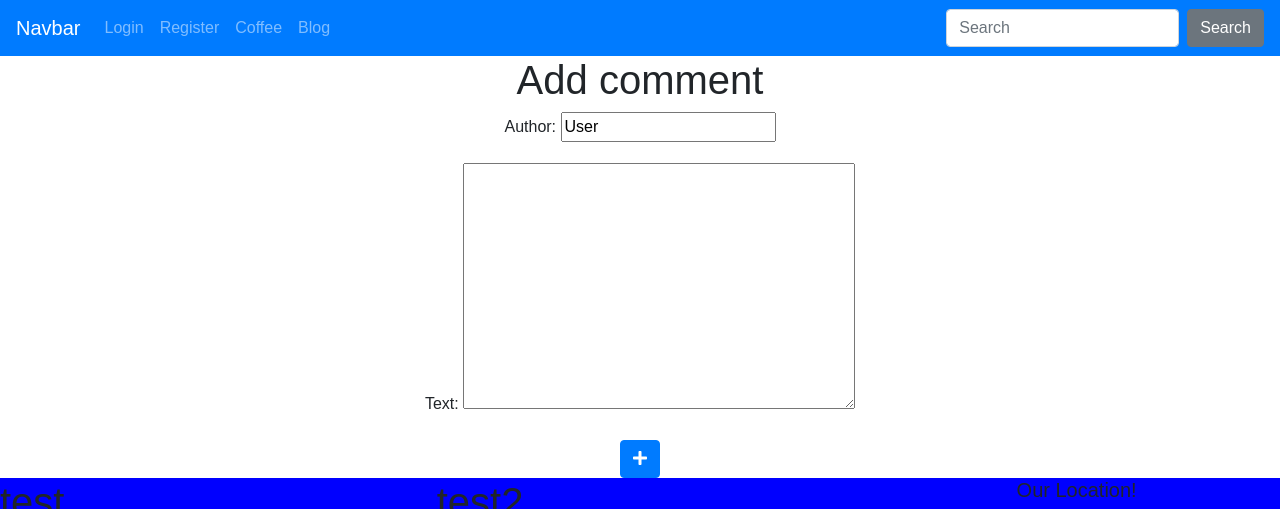
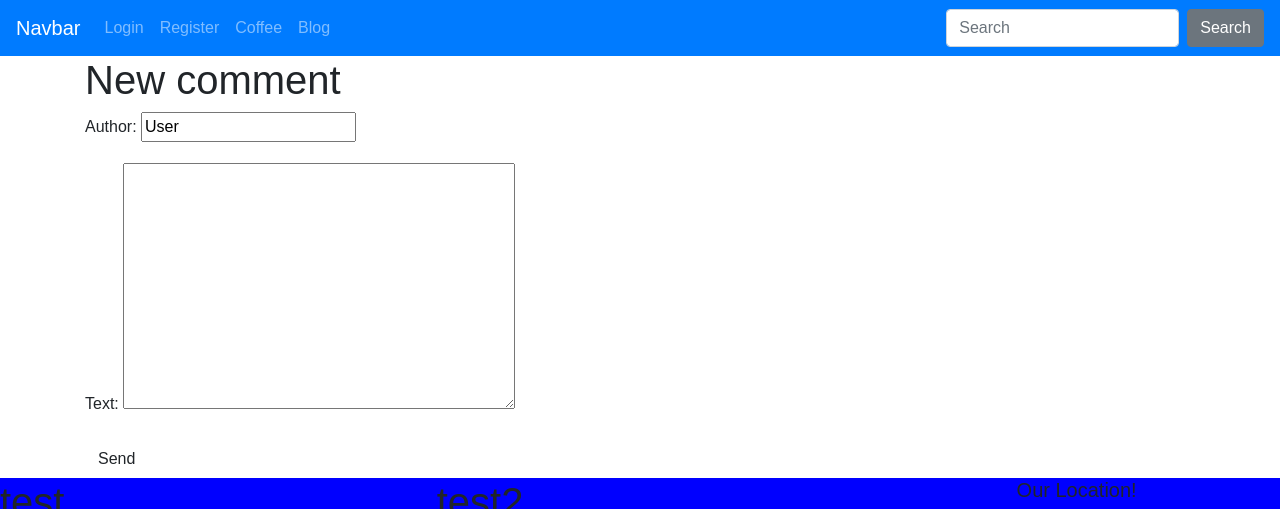
Before and after one commit to djjtyn/CoffeeChoice, a Django app: template blog/templates/add_comment_to_post.html in a window 1280 px wide. Shown: the top 509 px of the page. Run offline with Django 3.2, Linux system fonts and the light colour scheme; the template is opened without the code that fills it: values that come from a table or form of the project are taken from there, others are empty; some libraries are stand-ins or nearby versions.

Commit message:
add comment to blog post working again

```diff
--- a/accounts/url_reset.py
+++ b/accounts/url_reset.py
@@ -1,6 +1,5 @@
 from django.conf.urls import url
 from django.core.urlresolvers import reverse_lazy
-from accounts.views import password_reset_done
 from django.contrib.auth.views import password_reset, password_reset_done, password_reset_confirm, password_reset_complete
 
 urlpatterns = [
@@ -8,5 +7,5 @@ urlpatterns = [
     url(r'^done/$', password_reset_done, name='password_reset_done'),
     url(r'^(?P<uidb64>[0-9A-Za-z]+)-(?P<token>.+)/$', password_reset_confirm,
         {'post_reset_redirect': reverse_lazy('password_reset_complete')}, name='password_reset_confirm'),
-    url('^complete/$', password_reset_complete, name='password_reset_complete')
+    url(r'^complete/$', password_reset_complete, name='password_reset_complete')
 ]
--- a/accounts/urls.py
+++ b/accounts/urls.py
@@ -1,5 +1,5 @@
 from django.conf.urls import url, include
-from accounts.views import logout, login, register, password_reset_done
+from accounts.views import logout, login, register
 from accounts import url_reset
 
 urlpatterns = [
--- a/blog/models.py
+++ b/blog/models.py
@@ -20,7 +20,6 @@ class Comment(models.Model):
     author = models.CharField(max_length=200, default='User')
     text = models.TextField()
     created_date = models.DateTimeField(default=timezone.now)
-    approved_comment = models.BooleanField(default=False)
 
     def __str__(self):
         return self.text
--- a/blog/templates/add_comment_to_post.html
+++ b/blog/templates/add_comment_to_post.html
@@ -1,10 +1,9 @@
 {% extends 'base.html' %}
-{% load bootstrap_tags %}
 
 {% block content %}
-    <h1 class="text-center">Add comment</h1>
-    <form method="POST" class="text-center">{% csrf_token %}
+    <h1>New comment</h1>
+    <form method="POST" class="post-form">{% csrf_token %}
         {{ form.as_p }}
-        <button type="submit" class="btn btn-primary"><i class="fas fa-plus"></i></button>
+        <button type="submit" class="save btn btn-default">Send</button>
     </form>
 {% endblock %}
--- a/coffee/templates/coffeedetail.html
+++ b/coffee/templates/coffeedetail.html
@@ -11,7 +11,7 @@
                 <p>{{ coffee.price }}</p>
                 <a href="{% url 'all_coffee' %}" class="btn btn-primary">All Coffee</a>
                 <hr>
-<a class="btn btn-primary" href="{% url 'add_comment_to_post' pk=post.pk %}">Add comment</a>
+<!-- <a class="btn btn-primary" href="{% url 'add_comment_to_post' pk=post.pk %}">Add comment</a> -->
 {% for comment in post.comments.all %}
     <div class="comment">
         <div class="date">{{ comment.created_date }}</div>
--- a/templates/registration/password_reset_form.html
+++ b/templates/registration/password_reset_form.html
@@ -7,7 +7,7 @@
     <h1>Reset your password</h1>
     <p>Please enter your email address</p>
     {% csrf_token %}
-    {{ form.password1.errors }}
+
     <p>{{ form.email }}</p>
     <p><button>Reset Password</button></p>
   </form>
```
Also changed, not shown: coffee/views.py (+12 -12 lines), coffee/templates/add_comment_to_post.html (deleted).
